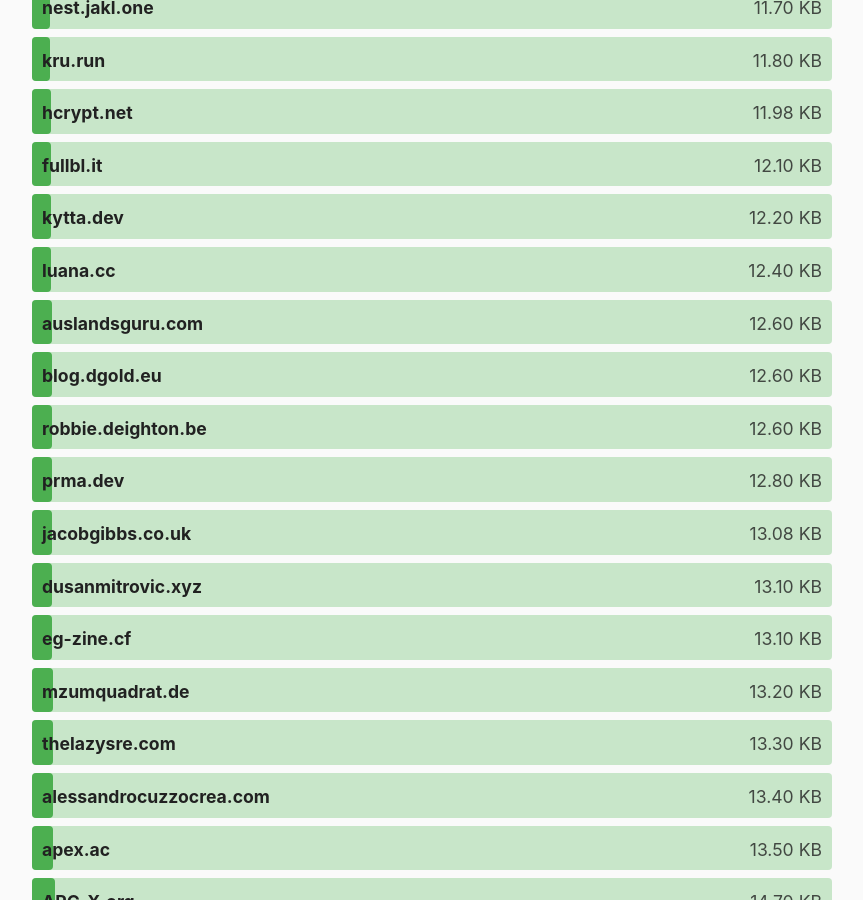
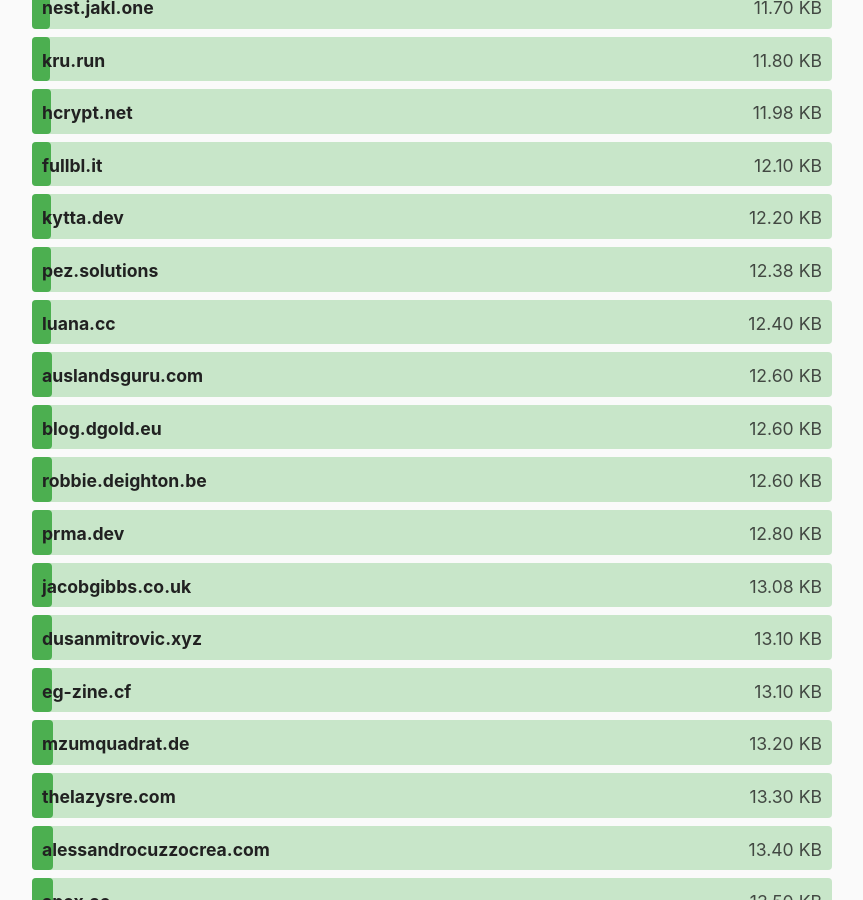
Before and after one commit to kevquirk/512kb.club, a Jekyll site: the page built from index.md, in a window 1280 px wide and 900 px high, scrolled down 6530 px. Shown: the whole window, without its empty margins (208-1071 px from the left). Built offline with Jekyll 4.4.1, drawn with Linux system fonts in a browser that asks for light colours.

Commit message:
Add pez.solutions
Cloudflare radar URL: https://radar.cloudflare.com/scan/18efb22b-54ad-436f-a23e-7f2d4796a141/summary

```diff
--- a/_data/sites.yml
+++ b/_data/sites.yml
@@ -2573,6 +2573,11 @@
   size: 32.91
   last_checked: 2024-01-16
 
+- domain: pez.solutions
+  url: https://pez.solutions
+  size: 12.38
+  last_checked: 2024-03-10
+
 - domain: phate6660.codeberg.page
   url: https://phate6660.codeberg.page/
   size: 87.3
```
